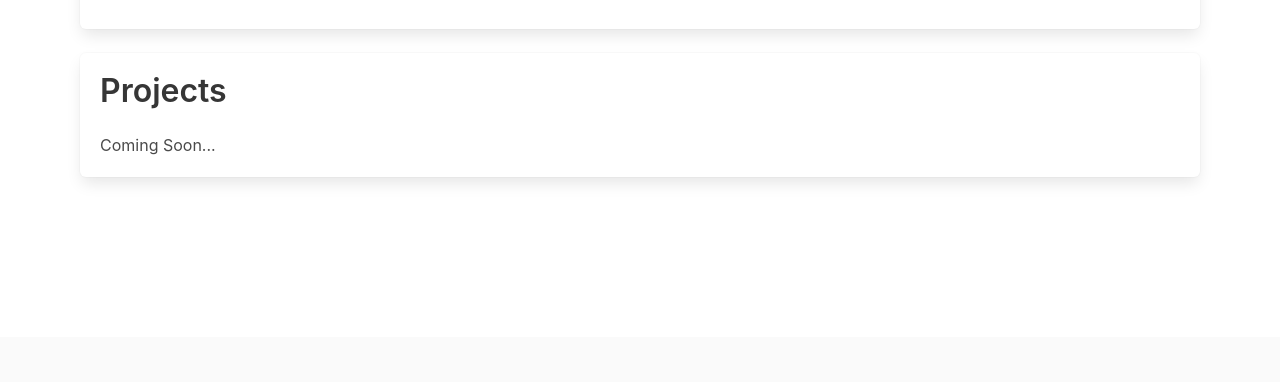
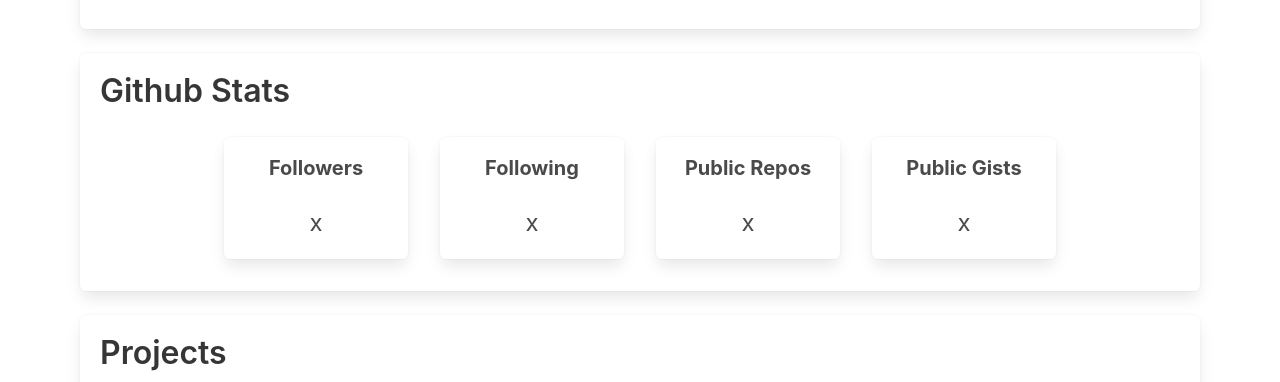
Before and after one commit to nikiljos/TFP-Portfolio-Task, a plain HTML site: page index.html in a window 1280 px wide. Shown: the part 389-771 px from the top of the page. Drawn offline with nearby package versions, Linux system fonts and the light colour scheme; no server answers.

Commit message:
github api integrated

```diff
--- a/index.html
+++ b/index.html
@@ -72,6 +72,16 @@
           </span>
         </a>
       </div>
+      <div class="box container">
+        <h1 class="title">Github Stats</h1>
+        <div class="columns box-col card-box">
+          <div class="box column is-2 count-card"><h5 class="subtitle">Followers</h5><span class="count" id="followers">x</span></div>
+          <div class="box column is-2 count-card"><h5 class="subtitle">Following</h5><span class="count" id="following">x</span></div>
+          <div class="box column is-2 count-card"><h5 class="subtitle">Public Repos</h5><span class="count" id="repos">x</span></div>
+          <div class="box column is-2 count-card"><h5 class="subtitle">Public Gists</h5><span class="count" id="gists">x</span></div>
+
+        </div>
+      </div>
 
       <div class="box">
         <h1 class="title">Projects</h1>
@@ -85,5 +95,7 @@
         <p>&copy; Nikhil Jose</p>
       </div>
     </footer>
+
+    <script src="script.js"></script>
   </body>
 </html>
--- /dev/null
+++ b/script.js
@@ -0,0 +1,11 @@
+fetch("https://api.github.com/users/nikiljos")
+.then(res=>{
+    return res.json()
+})
+.then(data=>{
+    // console.log(data)
+    document.querySelector("#followers").innerText=data.followers
+    document.querySelector("#following").innerText=data.following
+    document.querySelector("#repos").innerText=data.public_repos
+    document.querySelector("#gists").innerText=data.public_gists
+})
--- a/styles.css
+++ b/styles.css
@@ -15,6 +15,18 @@
     margin: 1rem;
 }
 
+.card-box{
+    display: flex;
+    flex-direction: column;
+    justify-content: center;
+
+}
+@media only screen and (min-width: 768px) {
+    .card-box{
+        flex-direction: row;
+    }
+}
+
 .icon{
     margin: 1rem;
 }
@@ -26,6 +38,27 @@
 .form-intro{
     padding: 2rem;
 }
+
 .form-body{
     padding: 2rem;
 }
+
+.subtitle{
+    font-weight: bold;
+}
+
+.box-col{
+    text-align: center;
+}
+
+.count-card{
+    height: 122px;
+    display: flex;
+    flex-direction: column;
+    justify-content: center;
+
+}
+
+.count{
+    font-size: 1.5rem;
+}
```
